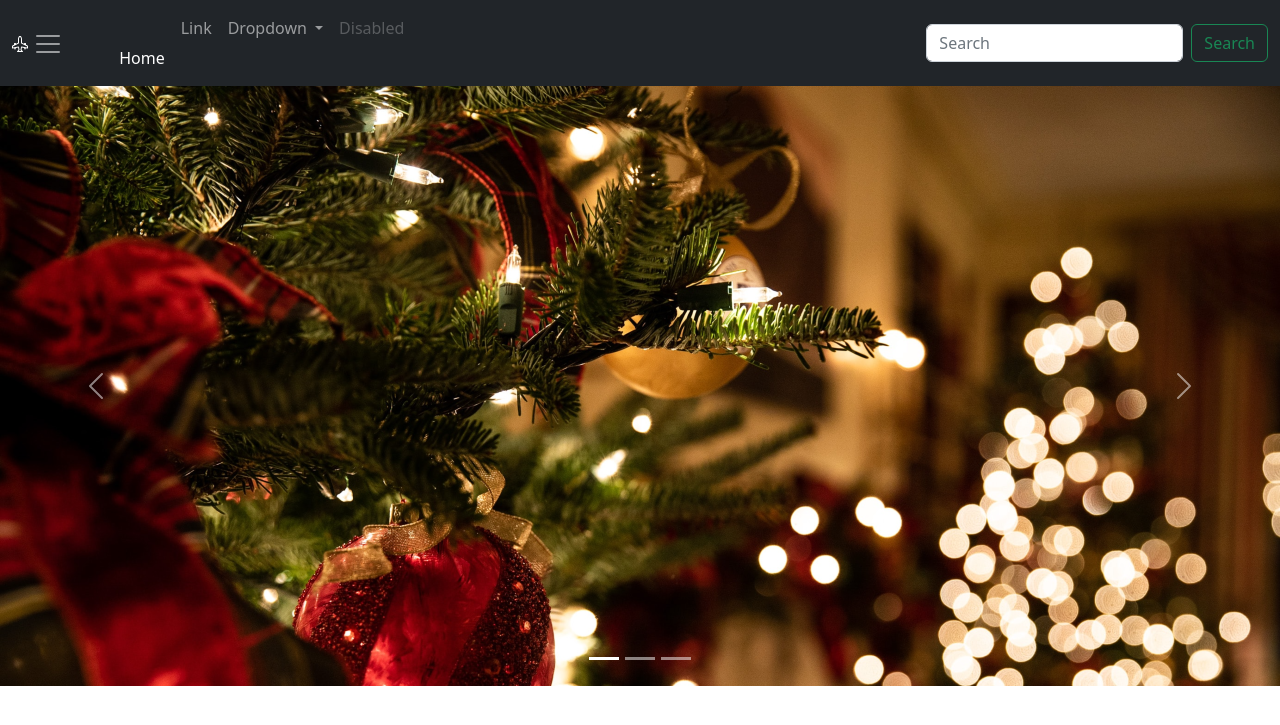
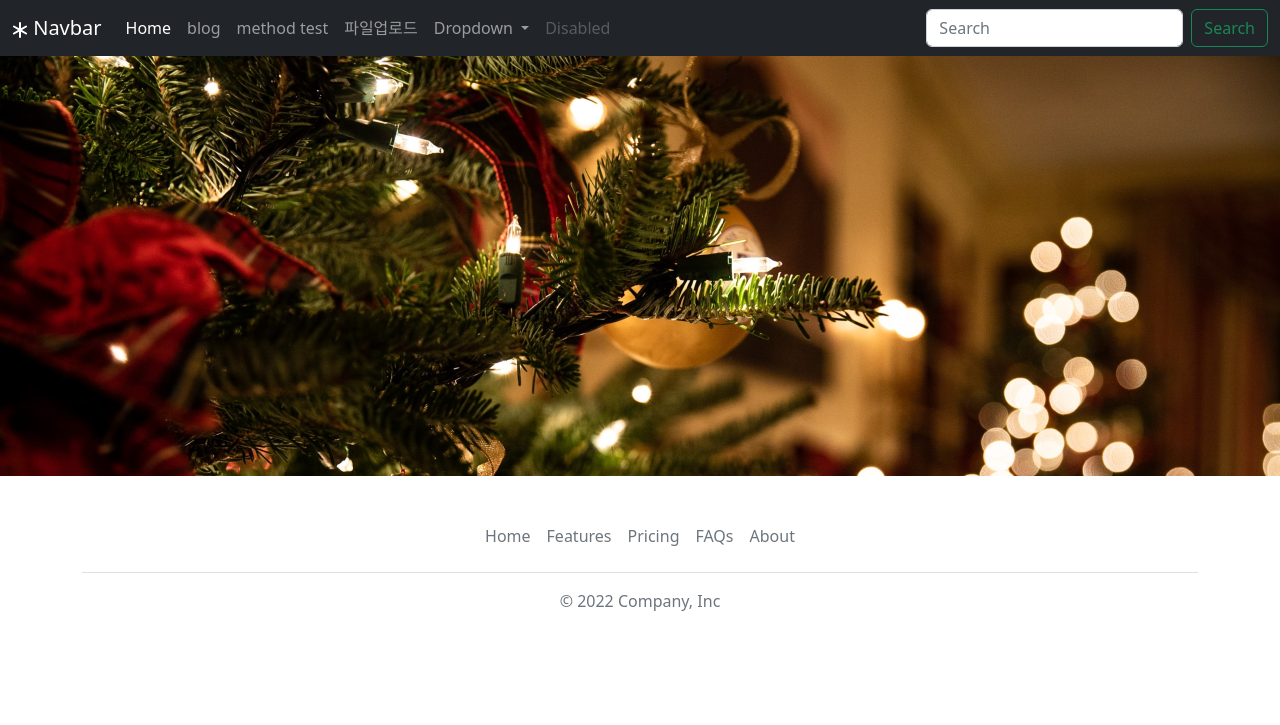
Before and after one commit to lydiapark02/web01, a Flask app: page / in a window 1280 px wide. Shown: the top 725 px of the page. Run offline with Flask 2, Linux system fonts and the light colour scheme.

Commit message:
2022-10-20수정

```diff
--- a/app.py
+++ b/app.py
@@ -1,10 +1,46 @@
-from flask import Flask, render_template
-
+from flask import Flask, render_template, request, redirect
+import os
 app = Flask(__name__)
 
 @app.route('/')
 def index():
     return render_template('index.html')
 
+@app.route('/blog')
+def blog():
+    return render_template('blog.html')
+
+@app.route('/test/<username>', methods=['GET'])
+def test(username):
+    print(username)
+    return render_template('test_result.html',name=username)
+
+@app.route('/methodin')
+def methodin():
+    return render_template('inputform.html')
+
+@app.route('/methodout', methods=['GET', 'POST'])
+def methodout():
+    if request.method == 'POST':
+        print('Post')
+        data = request.form
+    else:
+        print('GET')
+        data=request.args
+    return render_template('method.html', data1=data, data2=request.method)
+
+@app.route('/fileupload', methods=['GET', 'POST'])
+def fileupload():
+    if request.method == 'GET':
+        return render_template('fileinput.html')
+    else:
+        f=request.files['formFile']
+        path = os.path.dirname(__file__)+'/upload/'+f.filename
+        print(path)
+        f.save(path)
+        print('저장성공!!')
+        return redirect('/')
+
+
 if __name__ =='__main__':
     app.run(debug=True, port=80)
--- /dev/null
+++ b/templates/base.html
@@ -0,0 +1,18 @@
+<!doctype html>
+<html lang="en">
+  <head>
+    <meta charset="utf-8">
+    <meta name="viewport" content="width=device-width, initial-scale=1">
+    <title>
+        {% block title %}{% endblock %}
+    </title>
+    <link href="https://cdn.jsdelivr.net/npm/bootstrap@5.2.2/dist/css/bootstrap.min.css" rel="stylesheet" integrity="sha384-Zenh87qX5JnK2Jl0vWa8Ck2rdkQ2Bzep5IDxbcnCeuOxjzrPF/et3URy9Bv1WTRi" crossorigin="anonymous">
+  </head>
+  <body>
+    {% include 'menu.html' %}
+    {% block content %}{% endblock %}
+    {% include 'footer.html' %}
+
+    <script src="https://cdn.jsdelivr.net/npm/bootstrap@5.2.2/dist/js/bootstrap.bundle.min.js" integrity="sha384-OERcA2EqjJCMA+/3y+gxIOqMEjwtxJY7qPCqsdltbNJuaOe923+mo//f6V8Qbsw3" crossorigin="anonymous"></script>
+  </body>
+</html>
--- /dev/null
+++ b/templates/footer.html
@@ -0,0 +1,12 @@
+<div class="container">
+    <footer class="py-3 my-4">
+      <ul class="nav justify-content-center border-bottom pb-3 mb-3">
+        <li class="nav-item"><a href="#" class="nav-link px-2 text-muted">Home</a></li>
+        <li class="nav-item"><a href="#" class="nav-link px-2 text-muted">Features</a></li>
+        <li class="nav-item"><a href="#" class="nav-link px-2 text-muted">Pricing</a></li>
+        <li class="nav-item"><a href="#" class="nav-link px-2 text-muted">FAQs</a></li>
+        <li class="nav-item"><a href="#" class="nav-link px-2 text-muted">About</a></li>
+      </ul>
+      <p class="text-center text-muted">&copy; 2022 Company, Inc</p>
+    </footer>
+  </div>
--- a/templates/index.html
+++ b/templates/index.html
@@ -1,76 +1,15 @@
-<!doctype html>
-<html lang="en">
-  <head>
-    <meta charset="utf-8">
-    <meta name="viewport" content="width=device-width, initial-scale=1">
-    <title>Bootstrap demo</title>
-    <link href="https://cdn.jsdelivr.net/npm/bootstrap@5.2.2/dist/css/bootstrap.min.css" rel="stylesheet" integrity="sha384-Zenh87qX5JnK2Jl0vWa8Ck2rdkQ2Bzep5IDxbcnCeuOxjzrPF/et3URy9Bv1WTRi" crossorigin="anonymous">
-  </head>
-  <body>
-    <nav class="navbar navbar-expand-lg navbar-dark bg-dark">
-        <div class="container-fluid">
-          <a class="navbar-brand" href="#">
-            <svg xmlns="http://www.w3.org/2000/svg" width="16" height="16" fill="currentColor" class="bi bi-airplane-engines" viewBox="0 0 16 16">
-                <path d="M8 0c-.787 0-1.292.592-1.572 1.151A4.347 4.347 0 0 0 6 3v3.691l-2 1V7.5a.5.5 0 0 0-.5-.5h-1a.5.5 0 0 0-.5.5v1.191l-1.17.585A1.5 1.5 0 0 0 0 10.618V12a.5.5 0 0 0 .582.493l1.631-.272.313.937a.5.5 0 0 0 .948 0l.405-1.214 2.21-.369.375 2.253-1.318 1.318A.5.5 0 0 0 5.5 16h5a.5.5 0 0 0 .354-.854l-1.318-1.318.375-2.253 2.21.369.405 1.214a.5.5 0 0 0 .948 0l.313-.937 1.63.272A.5.5 0 0 0 16 12v-1.382a1.5 1.5 0 0 0-.83-1.342L14 8.691V7.5a.5.5 0 0 0-.5-.5h-1a.5.5 0 0 0-.5.5v.191l-2-1V3c0-.568-.14-1.271-.428-1.849C9.292.591 8.787 0 8 0ZM7 3c0-.432.11-.979.322-1.401C7.542 1.159 7.787 1 8 1c.213 0 .458.158.678.599C8.889 2.02 9 2.569 9 3v4a.5.5 0 0 0 .276.447l5.448 2.724a.5.5 0 0 1 .276.447v.792l-5.418-.903a.5.5 0 0 0-.575.41l-.5 3a.5.5 0 0 0 .14.437l.646.646H6.707l.647-.646a.5.5 0 0 0 .14-.436l-.5-3a.5.5 0 0 0-.576-.411L1 11.41v-.792a.5.5 0 0 1 .276-.447l5.448-2.724A.5.5 0 0 0 7 7V3Z"/>
-              </svg>
-            <span class="navbar-toggler-icon"></span>
-          </button>
-          <div class="collapse navbar-collapse" id="navbarSupportedContent">
-            <ul class="navbar-nav me-auto mb-2 mb-lg-0">
-              <li class="nav-item">
-                <a class="nav-link active" aria-current="page" href="#">Home</a>
-              </li>
-              <li class="nav-item">
-                <a class="nav-link" href="#">Link</a>
-              </li>
-              <li class="nav-item dropdown">
-                <a class="nav-link dropdown-toggle" href="#" role="button" data-bs-toggle="dropdown" aria-expanded="false">
-                  Dropdown
-                </a>
-                <ul class="dropdown-menu">
-                  <li><a class="dropdown-item" href="#">Action</a></li>
-                  <li><a class="dropdown-item" href="#">Another action</a></li>
-                  <li><hr class="dropdown-divider"></li>
-                  <li><a class="dropdown-item" href="#">Something else here</a></li>
-                </ul>
-              </li>
-              <li class="nav-item">
-                <a class="nav-link disabled">Disabled</a>
-              </li>
-            </ul>
-            <form class="d-flex" role="search">
-              <input class="form-control me-2" type="search" placeholder="Search" aria-label="Search">
-              <button class="btn btn-outline-success" type="submit">Search</button>
-            </form>
-          </div>
-        </div>
-      </nav>
-      <div id="carouselExampleIndicators" class="carousel slide" data-bs-ride="true">
-        <div class="carousel-indicators">
-          <button type="button" data-bs-target="#carouselExampleIndicators" data-bs-slide-to="0" class="active" aria-current="true" aria-label="Slide 1"></button>
-          <button type="button" data-bs-target="#carouselExampleIndicators" data-bs-slide-to="1" aria-label="Slide 2"></button>
-          <button type="button" data-bs-target="#carouselExampleIndicators" data-bs-slide-to="2" aria-label="Slide 3"></button>
-        </div>
-        <div class="carousel-inner">
-          <div class="carousel-item active">
-            <img src="/static/img01.png" class="d-block w-100" alt="...">
-          </div>
-          <div class="carousel-item">
-            <img src="/static/img02.png" class="d-block w-100" alt="...">
-          </div>
-          <div class="carousel-item">
-            <img src="/static/img03.png" class="d-block w-100" alt="...">
-          </div>
-        </div>
-        <button class="carousel-control-prev" type="button" data-bs-target="#carouselExampleIndicators" data-bs-slide="prev">
-          <span class="carousel-control-prev-icon" aria-hidden="true"></span>
-          <span class="visually-hidden">Previous</span>
-        </button>
-        <button class="carousel-control-next" type="button" data-bs-target="#carouselExampleIndicators" data-bs-slide="next">
-          <span class="carousel-control-next-icon" aria-hidden="true"></span>
-          <span class="visually-hidden">Next</span>
-        </button>
-      </div>
-    <script src="https://cdn.jsdelivr.net/npm/bootstrap@5.2.2/dist/js/bootstrap.bundle.min.js" integrity="sha384-OERcA2EqjJCMA+/3y+gxIOqMEjwtxJY7qPCqsdltbNJuaOe923+mo//f6V8Qbsw3" crossorigin="anonymous"></script>
-  </body>
-</html>
+{% extends "base.html" %}
+{% block title %}Home page{% endblock %}
+{% block content %}
+<div class="carousel-inner">
+  <div class="carousel-item active">
+    <img src="/static/2_img01.png" class="d-block w-100" alt="...">
+  </div>
+  <div class="carousel-item">
+    <img src="/static/2_img02.png" class="d-block w-100" alt="...">
+  </div>
+  <div class="carousel-item">
+    <img src="/static/2_img03.png" class="d-block w-100" alt="...">
+  </div>
+</div>
+{% endblock %}
--- /dev/null
+++ b/templates/menu.html
@@ -0,0 +1,46 @@
+<nav class="navbar navbar-expand-lg navbar-dark bg-dark">
+        <div class="container-fluid">
+            <a class="navbar-brand" href="#">
+                <svg xmlns="http://www.w3.org/2000/svg" width="16" height="16" fill="currentColor" class="bi bi-asterisk" viewBox="0 0 16 16">
+                    <path d="M8 0a1 1 0 0 1 1 1v5.268l4.562-2.634a1 1 0 1 1 1 1.732L10 8l4.562 2.634a1 1 0 1 1-1 1.732L9 9.732V15a1 1 0 1 1-2 0V9.732l-4.562 2.634a1 1 0 1 1-1-1.732L6 8 1.438 5.366a1 1 0 0 1 1-1.732L7 6.268V1a1 1 0 0 1 1-1z"/>
+                  </svg>
+            Navbar</a>
+    <button class="navbar-toggler" type="button" data-bs-toggle="collapse" data-bs-target="#navbarSupportedContent" aria-controls="navbarSupportedContent" aria-expanded="false" aria-label="Toggle navigation">
+      <span class="navbar-toggler-icon"></span>
+    </button>
+          <div class="collapse navbar-collapse" id="navbarSupportedContent">
+            <ul class="navbar-nav me-auto mb-2 mb-lg-0">
+              <li class="nav-item">
+                <a class="nav-link active" aria-current="page" href="#">Home</a>
+              </li>
+              <li class="nav-item">
+                <a class="nav-link" href="/blog">blog</a>
+              </li>
+              <li class="nav-item">
+                <a class="nav-link" href="/methodin">method test</a>
+              </li>
+              <li class="nav-item">
+                <a class="nav-link" href="/fileupload">파일업로드</a>
+              </li>
+              <li class="nav-item dropdown">
+                <a class="nav-link dropdown-toggle" href="#" role="button" data-bs-toggle="dropdown" aria-expanded="false">
+                  Dropdown
+                </a>
+                <ul class="dropdown-menu">
+                  <li><a class="dropdown-item" href="#">Action</a></li>
+                  <li><a class="dropdown-item" href="#">Another action</a></li>
+                  <li><hr class="dropdown-divider"></li>
+                  <li><a class="dropdown-item" href="#">Something else here</a></li>
+                </ul>
+              </li>
+              <li class="nav-item">
+                <a class="nav-link disabled">Disabled</a>
+              </li>
+            </ul>
+            <form class="d-flex" role="search">
+              <input class="form-control me-2" type="search" placeholder="Search" aria-label="Search">
+              <button class="btn btn-outline-success" type="submit">Search</button>
+            </form>
+          </div>
+        </div>
+      </nav>
```
Also changed, not shown: 01_mysql01.py (added, +16 -0 lines), templates/blog.html (added, +45 -0 lines), templates/fileinput.html (added, +31 -0 lines), templates/inputform.html (added, +27 -0 lines), templates/method.html (added, +12 -0 lines), templates/test_result.html (added, +8 -0 lines), static/2_img01.png (added), static/2_img02.png (added), static/2_img03.png (added), upload/img01.png (added).
